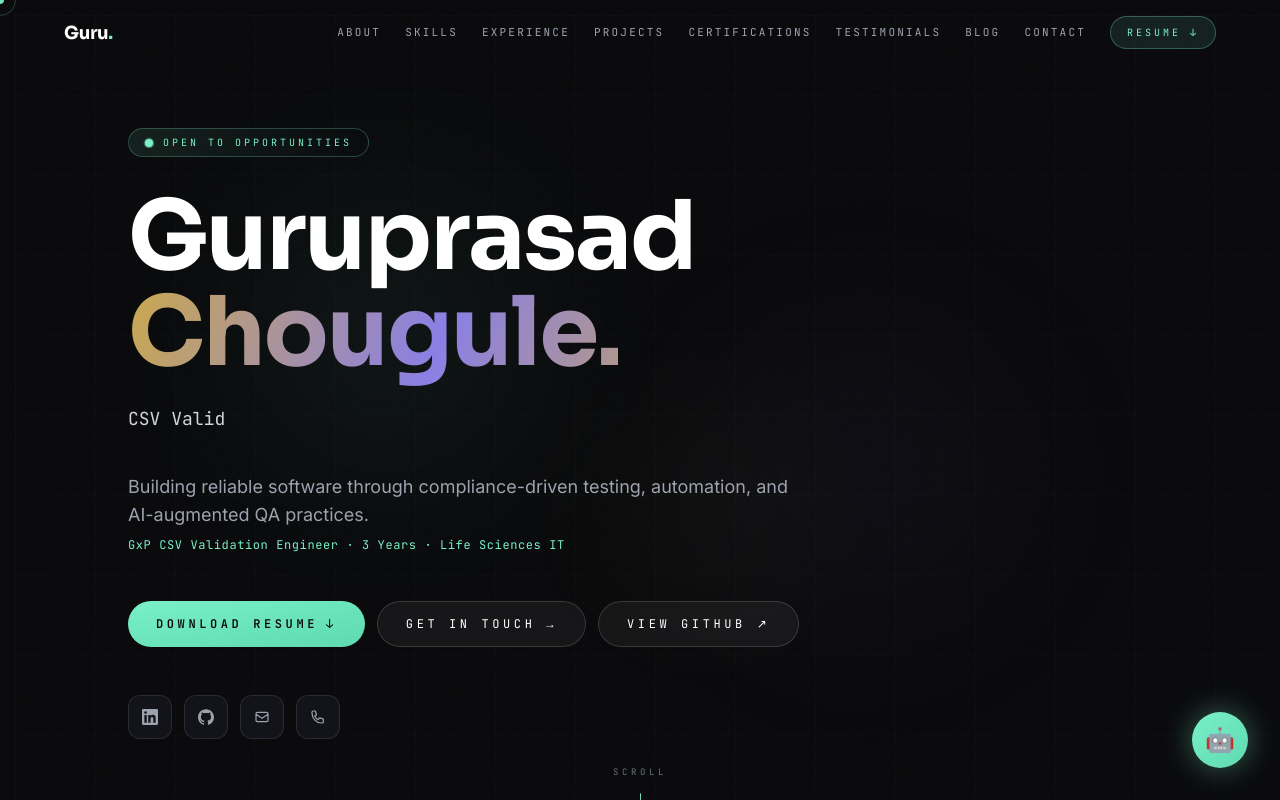
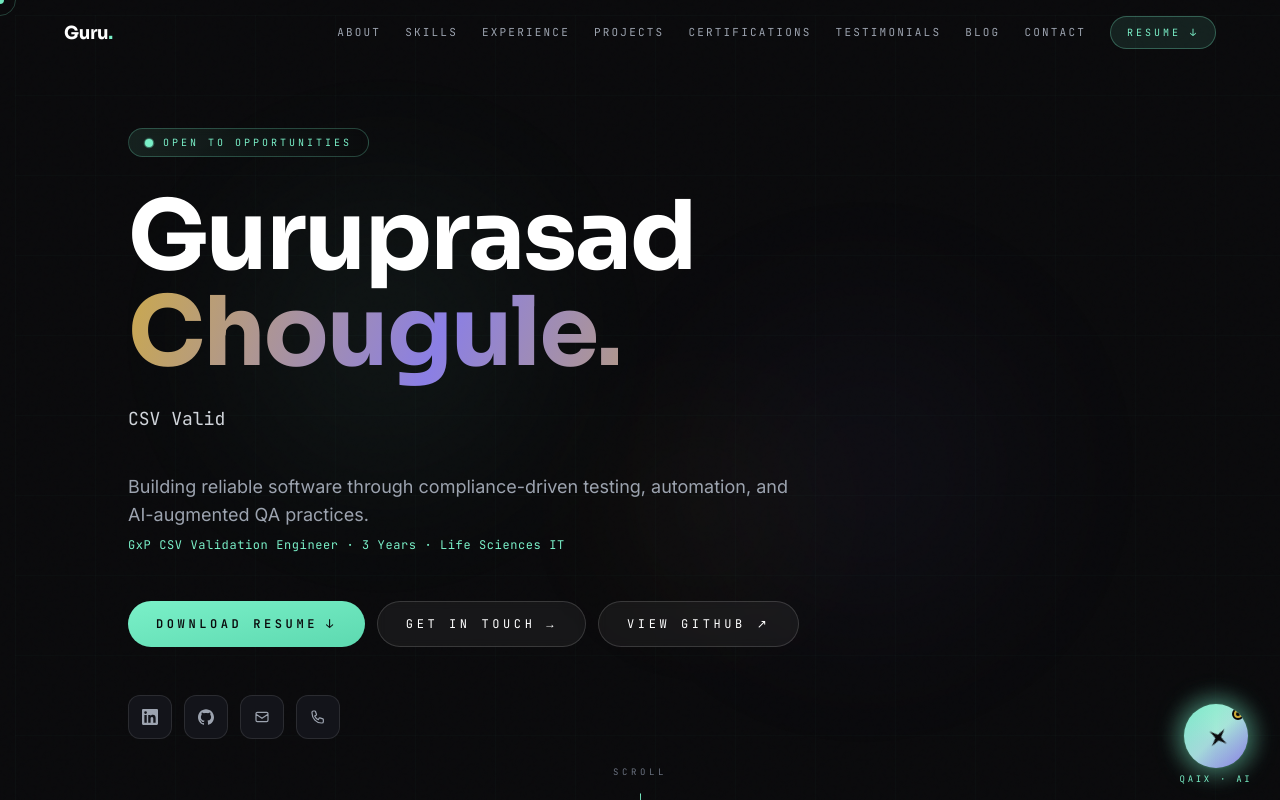
Before and after one commit to Guruprasad-Chougule/New-Portfolio, a React (Vite) app: page / in a window 1280 px wide. Both pictures are taken after a click on the button "CONTINUE →". Shown: the top 800 px of the page. Built offline with nearby package versions, Linux system fonts and the light colour scheme.

Commit message:
Implement floating button with animated hints
Added a floating button with an animated hint for desktop users and improved loading indicators.

```diff
--- a/src/App.jsx
+++ b/src/App.jsx
@@ -579,7 +579,16 @@ function QaixChat({ open, onClose }) {
 
           <div className="flex items-center justify-between px-4 py-3 border-b border-white/5 bg-gradient-to-r from-[#13141a] to-[#0a0a0c] shrink-0">
             <div className="flex items-center gap-3">
-              <motion.div animate={{ y: [0, -3, 0] }} transition={{ repeat: Infinity, duration: 2 }} className="text-xl">🤖</motion.div>
+              {/* Matching sparkle icon - mini version of the floating button */}
+              <div className="relative w-8 h-8 rounded-full bg-gradient-to-br from-[#7af0c8] via-[#a8e8d8] to-[#8b7fe5] flex items-center justify-center shadow-[0_0_15px_rgba(122,240,200,0.4)]">
+                <motion.svg
+                  animate={{ rotate: [0, 360] }}
+                  transition={{ repeat: Infinity, duration: 8, ease: "linear" }}
+                  className="w-4 h-4 text-[#0a0a0c]"
+                  fill="currentColor" viewBox="0 0 24 24">
+                  <path d="M12 2L13.5 8.5L20 10L13.5 11.5L12 18L10.5 11.5L4 10L10.5 8.5L12 2Z" />
+                </motion.svg>
+              </div>
               <div>
                 <p className="font-display text-white text-sm">QAIX <span className="font-mono text-[9px] text-[#d4af37] ml-1">· AI</span></p>
                 <div className="flex items-center gap-1.5 mt-0.5">
@@ -595,7 +604,15 @@ function QaixChat({ open, onClose }) {
             {messages.map((m, i) => (
               <motion.div key={i} initial={{ opacity: 0, y: 8 }} animate={{ opacity: 1, y: 0 }} transition={{ duration: 0.3 }}>
                 <div className={`flex gap-2 items-start ${m.role === "user" ? "flex-row-reverse" : ""}`}>
-                  <span className="text-base shrink-0 mt-0.5">{m.role === "user" ? "👤" : "🤖"}</span>
+                  {m.role === "user" ? (
+                    <span className="text-base shrink-0 mt-0.5">👤</span>
+                  ) : (
+                    <div className="shrink-0 mt-0.5 w-5 h-5 rounded-full bg-gradient-to-br from-[#7af0c8] to-[#8b7fe5] flex items-center justify-center">
+                      <svg className="w-2.5 h-2.5 text-[#0a0a0c]" fill="currentColor" viewBox="0 0 24 24">
+                        <path d="M12 2L13.5 8.5L20 10L13.5 11.5L12 18L10.5 11.5L4 10L10.5 8.5L12 2Z" />
+                      </svg>
+                    </div>
+                  )}
                   <div className={`rounded-2xl px-3.5 py-2.5 text-xs leading-relaxed max-w-[85%] ${m.role === "user"
                     ? "bg-[#7af0c8]/10 border border-[#7af0c8]/20 text-white rounded-tr-sm"
                     : "bg-[#13141a] border border-white/5 text-[#d1d5db] rounded-tl-sm"}`}>
@@ -619,7 +636,15 @@ function QaixChat({ open, onClose }) {
             ))}
             {loading && (
               <div className="flex gap-2 items-start">
-                <span className="text-base">🤖</span>
+                <div className="shrink-0 mt-0.5 w-5 h-5 rounded-full bg-gradient-to-br from-[#7af0c8] to-[#8b7fe5] flex items-center justify-center">
+                  <motion.svg
+                    animate={{ rotate: [0, 360] }}
+                    transition={{ repeat: Infinity, duration: 4, ease: "linear" }}
+                    className="w-2.5 h-2.5 text-[#0a0a0c]"
+                    fill="currentColor" viewBox="0 0 24 24">
+                    <path d="M12 2L13.5 8.5L20 10L13.5 11.5L12 18L10.5 11.5L4 10L10.5 8.5L12 2Z" />
+                  </motion.svg>
+                </div>
                 <div className="bg-[#13141a] border border-white/5 rounded-2xl rounded-tl-sm px-3 py-2.5 flex gap-1">
                   {[0,1,2].map(i => <motion.div key={i} animate={{ y: [0,-4,0] }} transition={{ repeat: Infinity, duration: 0.6, delay: i*0.15 }} className="w-1.5 h-1.5 rounded-full bg-[#7af0c8]" />)}
                 </div>
@@ -647,12 +672,147 @@ function QaixChat({ open, onClose }) {
 }
 
 function QaixFloatingBtn({ open, onClick }) {
-  return (
-    <motion.button initial={{ scale: 0, opacity: 0 }} animate={{ scale: 1, opacity: 1 }}
-      transition={{ delay: 0.5, type: "spring", stiffness: 260, damping: 20 }}
-      onClick={onClick} whileHover={{ scale: 1.08 }} whileTap={{ scale: 0.95 }}
-      className="fixed bottom-6 right-6 md:bottom-8 md:right-8 z-40 w-14 h-14 rounded-full bg-gradient-to-br from-[#7af0c8] to-[#5dd9b0] text-[#0a0a0c] flex items-center justify-center text-2xl shadow-[0_0_30px_rgba(122,240,200,0.4)] hover:shadow-[0_0_50px_rgba(122,240,200,0.6)] transition-shadow"
-      title="Chat with QAIX (AI)">{open ? "×" : "🤖"}</motion.button>
+  const [showHint, setShowHint] = useState(false);
+
+  // Show "Ask me anything about Guru" hint on desktop only, once per session
+  useEffect(() => {
+    if (open) { setShowHint(false); return; }
+    const isMobile = window.matchMedia("(max-width: 768px)").matches;
+    if (isMobile) return;
+
+    const seenKey = "qaix-hint-seen";
+    if (sessionStorage.getItem(seenKey)) return;
+
+    const showT = setTimeout(() => setShowHint(true), 4000); // appears after 4s
+    const hideT = setTimeout(() => {
+      setShowHint(false);
+      sessionStorage.setItem(seenKey, "1");
+    }, 12000); // auto-dismisses after 12s total
+    return () => { clearTimeout(showT); clearTimeout(hideT); };
+  }, [open]);
+
+  return (
+    <>
+      {/* Discovery hint bubble — desktop only, once per session */}
+      <AnimatePresence>
+        {showHint && !open && (
+          <motion.div
+            initial={{ opacity: 0, x: 20, scale: 0.9 }}
+            animate={{ opacity: 1, x: 0, scale: 1 }}
+            exit={{ opacity: 0, x: 20, scale: 0.9 }}
+            transition={{ type: "spring", stiffness: 260, damping: 22 }}
+            className="hidden md:flex fixed bottom-10 right-28 z-40 items-center gap-2.5 pointer-events-none">
+            <div className="px-4 py-2.5 bg-[#0a0a0c]/95 backdrop-blur-xl border border-[#7af0c8]/30 rounded-2xl rounded-br-sm shadow-[0_0_30px_rgba(122,240,200,0.2)]">
+              <p className="font-display text-sm text-white whitespace-nowrap">
+                <span className="text-[#7af0c8]">✦</span> Ask me anything about Guru
+              </p>
+              <p className="font-mono text-[9px] text-[#9ca3af] tracking-[0.2em] mt-0.5">POWERED BY AI</p>
+            </div>
+            {/* Speech bubble tail */}
+            <div className="w-2 h-2 bg-[#0a0a0c] border-r border-b border-[#7af0c8]/30 rotate-45 -ml-3" />
+          </motion.div>
+        )}
+      </AnimatePresence>
+
+      {/* Premium AI Sparkle button */}
+      <motion.button
+        initial={{ scale: 0, opacity: 0 }}
+        animate={{ scale: 1, opacity: 1 }}
+        transition={{ delay: 0.5, type: "spring", stiffness: 260, damping: 20 }}
+        onClick={onClick}
+        whileHover={{ scale: 1.08 }}
+        whileTap={{ scale: 0.92 }}
+        className="fixed bottom-6 right-6 md:bottom-8 md:right-8 z-40 group"
+        title={open ? "Close chat" : "Chat with QAIX (AI)"}
+        aria-label={open ? "Close chat" : "Open AI chat"}>
+
+        {/* Outer pulsing rings (only when closed) */}
+        {!open && (
+          <>
+            <motion.div
+              animate={{ scale: [1, 1.6, 1], opacity: [0.4, 0, 0.4] }}
+              transition={{ repeat: Infinity, duration: 2.5, ease: "easeOut" }}
+              className="absolute inset-0 rounded-full bg-[#7af0c8]"
+              style={{ filter: "blur(8px)" }}
+            />
+            <motion.div
+              animate={{ scale: [1, 1.4, 1], opacity: [0.3, 0, 0.3] }}
+              transition={{ repeat: Infinity, duration: 2.5, ease: "easeOut", delay: 0.5 }}
+              className="absolute inset-0 rounded-full border border-[#7af0c8]/50"
+            />
+          </>
+        )}
+
+        {/* Main button — gradient with rotating gradient border */}
+        <div className="relative w-14 h-14 md:w-16 md:h-16 rounded-full bg-gradient-to-br from-[#7af0c8] via-[#a8e8d8] to-[#8b7fe5] flex items-center justify-center shadow-[0_0_30px_rgba(122,240,200,0.4)] group-hover:shadow-[0_0_50px_rgba(122,240,200,0.6),_0_0_80px_rgba(139,127,229,0.3)] transition-shadow overflow-hidden">
+
+          {/* Subtle inner gradient swirl */}
+          <div className="absolute inset-0 rounded-full opacity-50"
+            style={{ background: "conic-gradient(from 0deg, rgba(122,240,200,0), rgba(139,127,229,0.4), rgba(122,240,200,0))" }} />
+
+          {/* The icon — animated sparkle when closed, X when open */}
+          <AnimatePresence mode="wait">
+            {open ? (
+              <motion.svg
+                key="close"
+                initial={{ rotate: -90, opacity: 0 }}
+                animate={{ rotate: 0, opacity: 1 }}
+                exit={{ rotate: 90, opacity: 0 }}
+                transition={{ duration: 0.25 }}
+                className="relative z-10 w-6 h-6 text-[#0a0a0c]"
+                fill="none" stroke="currentColor" strokeWidth="2.5" viewBox="0 0 24 24">
+                <path strokeLinecap="round" strokeLinejoin="round" d="M6 18L18 6M6 6l12 12" />
+              </motion.svg>
+            ) : (
+              <motion.div
+                key="sparkle"
+                initial={{ rotate: 0, opacity: 0, scale: 0.5 }}
+                animate={{ rotate: 0, opacity: 1, scale: 1 }}
+                exit={{ rotate: 90, opacity: 0, scale: 0.5 }}
+                transition={{ duration: 0.3 }}
+                className="relative z-10 flex flex-col items-center justify-center">
+                {/* Main sparkle - animated */}
+                <motion.svg
+                  animate={{ rotate: [0, 360] }}
+                  transition={{ repeat: Infinity, duration: 8, ease: "linear" }}
+                  className="w-7 h-7 md:w-8 md:h-8 text-[#0a0a0c]"
+                  fill="currentColor" viewBox="0 0 24 24">
+                  <path d="M12 2L13.5 8.5L20 10L13.5 11.5L12 18L10.5 11.5L4 10L10.5 8.5L12 2Z" />
+                </motion.svg>
+              </motion.div>
+            )}
+          </AnimatePresence>
+
+          {/* Tiny notification dot (when closed) */}
+          {!open && (
+            <motion.div
+              initial={{ scale: 0 }}
+              animate={{ scale: 1 }}
+              transition={{ delay: 1, type: "spring" }}
+              className="absolute top-1 right-1 w-3 h-3 bg-[#d4af37] rounded-full border-2 border-[#0a0a0c] flex items-center justify-center">
+              <motion.div
+                animate={{ scale: [1, 1.3, 1] }}
+                transition={{ repeat: Infinity, duration: 1.5 }}
+                className="w-1 h-1 bg-[#0a0a0c] rounded-full"
+              />
+            </motion.div>
+          )}
+        </div>
+
+        {/* "AI" label below button on desktop */}
+        {!open && (
+          <motion.div
+            initial={{ opacity: 0 }}
+            animate={{ opacity: 1 }}
+            transition={{ delay: 1.2 }}
+            className="absolute -bottom-5 left-1/2 -translate-x-1/2 hidden md:block">
+            <span className="font-mono text-[9px] text-[#7af0c8] tracking-[0.3em] whitespace-nowrap">
+              QAIX · AI
+            </span>
+          </motion.div>
+        )}
+      </motion.button>
+    </>
   );
 }
 
```
